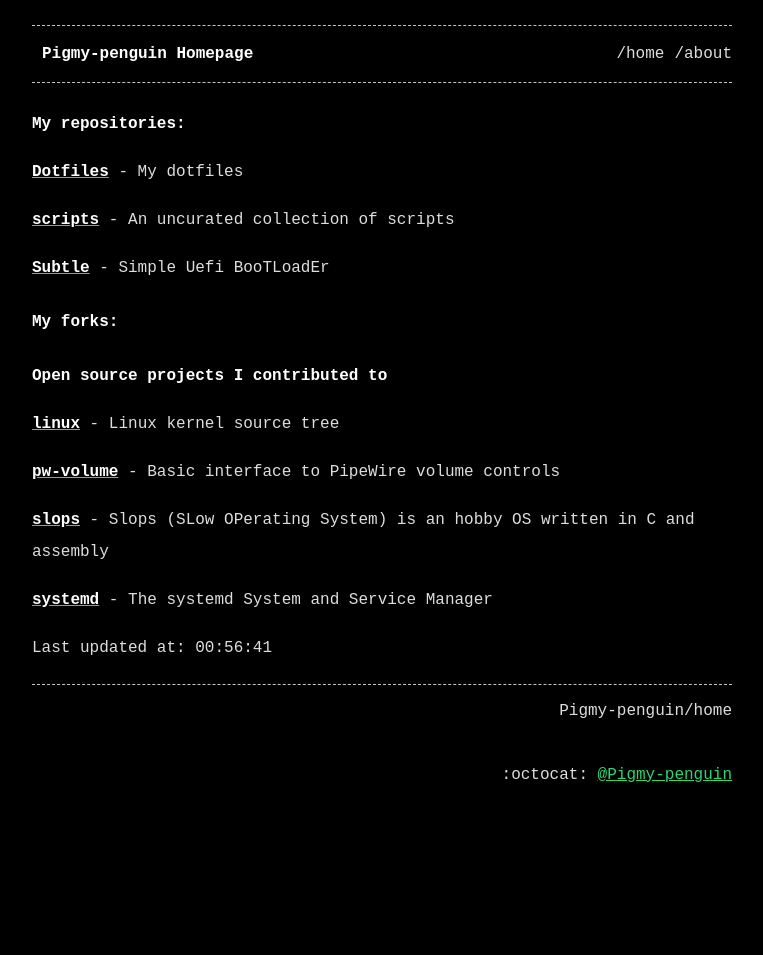
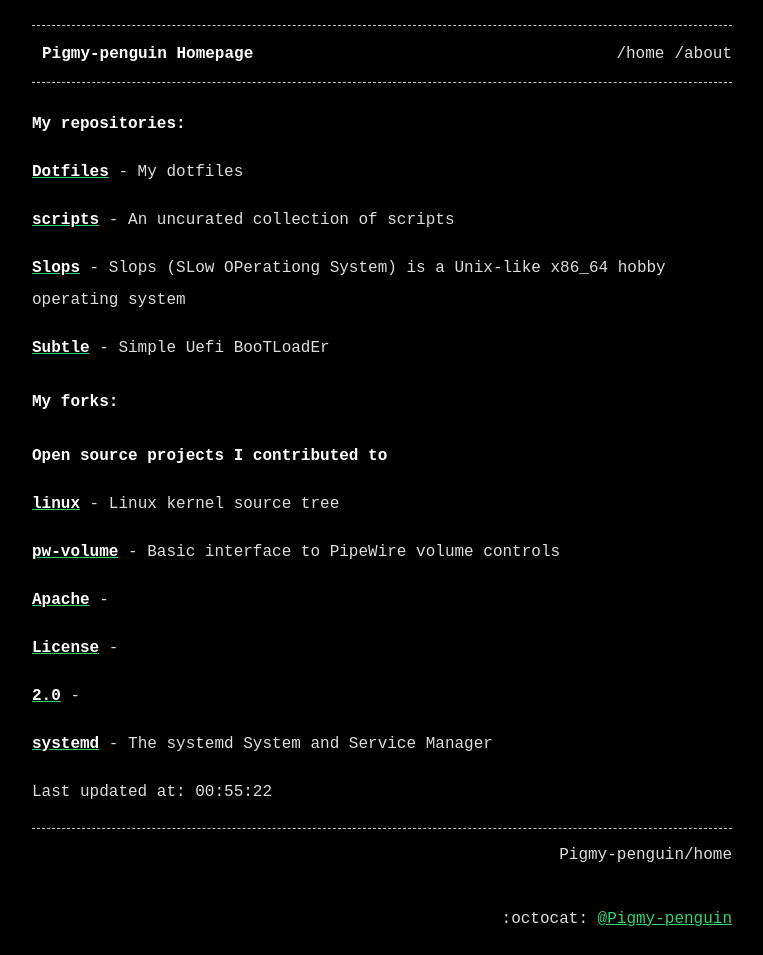
Before and after one commit to Pigmy-penguin/Pigmy-penguin.github.io, a Jekyll site: the page built from index.md, in a window 1280 px wide. Shown: the whole page, without its empty margins (258-1021 px from the left). Built offline with Jekyll 4.4.1, drawn with Linux system fonts in a browser that asks for light colours; before the commit the page ends 900 px from its top, so only the background shows below that.

Commit message:
Auto updating the website

```diff
--- a/index.md
+++ b/index.md
@@ -11,6 +11,8 @@ title: Pigmy-penguin Homepage
 
 [**scripts**](https://github.com/Pigmy-penguin/scripts) - An uncurated collection of scripts
 
+[**Slops**](https://github.com/Pigmy-penguin/Slops) - Slops (SLow OPerationg System) is a Unix-like x86_64 hobby operating system
+
 [**Subtle**](https://github.com/Pigmy-penguin/Subtle) - Simple Uefi BooTLoadEr
 
 ## My forks:
@@ -20,9 +22,13 @@ title: Pigmy-penguin Homepage
 
 [**pw-volume**](https://github.com/Pigmy-penguin/pw-volume) - Basic interface to PipeWire volume controls
 
-[**slops**](https://github.com/Pigmy-penguin/slops) - Slops (SLow OPerating System) is an hobby OS written in C and assembly
+[**Apache**](https://github.com/Pigmy-penguin/Apache) -
+
+[**License**](https://github.com/Pigmy-penguin/License) -
+
+[**2.0**](https://github.com/Pigmy-penguin/2.0) -
 
 [**systemd**](https://github.com/Pigmy-penguin/systemd) - The systemd System and Service Manager
 
 
-Last updated at: 00:56:41
+Last updated at: 00:55:22
```
Also changed, not shown: 2 other files.
